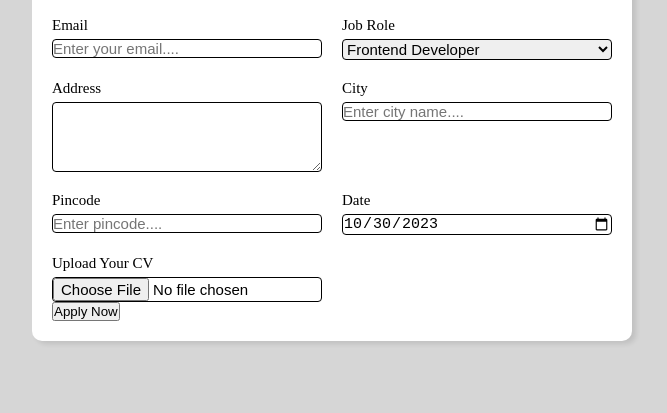
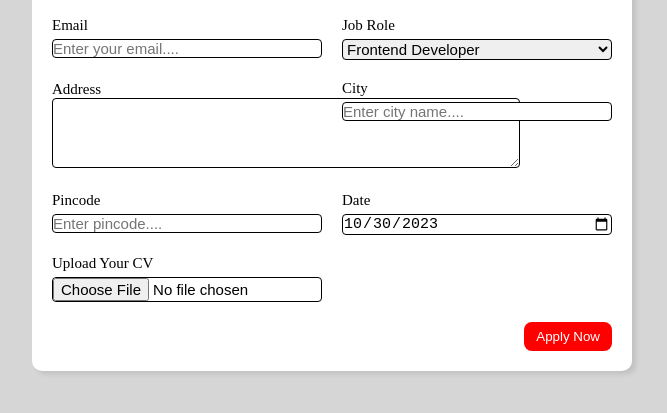
Before and after one commit to aswathymg/jobapplication, a plain HTML site: page index.html in a window 1280 px wide. Shown: the part 171-584 px from the top of the page, without its empty margins (308-975 px from the left). Drawn offline with Linux system fonts and the light colour scheme.

Commit message:
completed button

```diff
--- a/index.html
+++ b/index.html
@@ -39,7 +39,7 @@
                             <option value="front_end">UI UX Designer</option>
                         </select>
                     </div>
-                    <div class="form_control">
+                    <div class="tectarea_control">
                         <label for="address">Address</label>
                        <textarea id="address" name="address" rows="4" cols="50" placeholder="Enter your address...">
                         </textarea>
--- a/style.css
+++ b/style.css
@@ -51,5 +51,28 @@ input:focus{
     outline-color: red;
 }
 .button_container{
+    display: flex;
+
+    justify-content:flex-end;
+    margin-top: 20px;
+
 
 }
+button{
+    background-color: red;
+    border: transparent solid 2px;
+    padding: 5px 10px;
+    color: white;
+    border-radius: 8px;
+}
+button:hover{
+    background-color: white;
+    border: 2px solid red;
+    color: black;
+    transition:0.36 ease-out;
+    cursor:pointer;
+}
+.textarea_control{
+    width:100%;
+
+}
```
